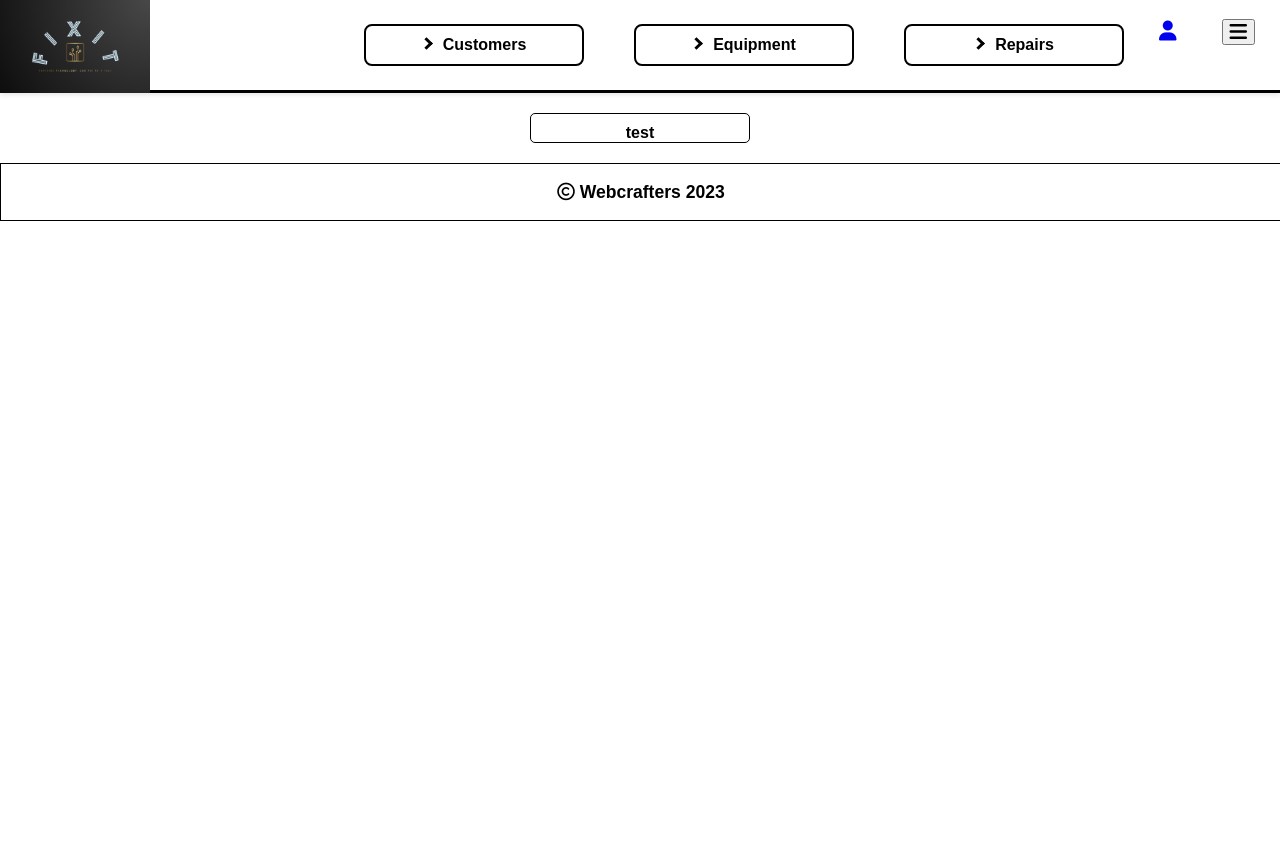
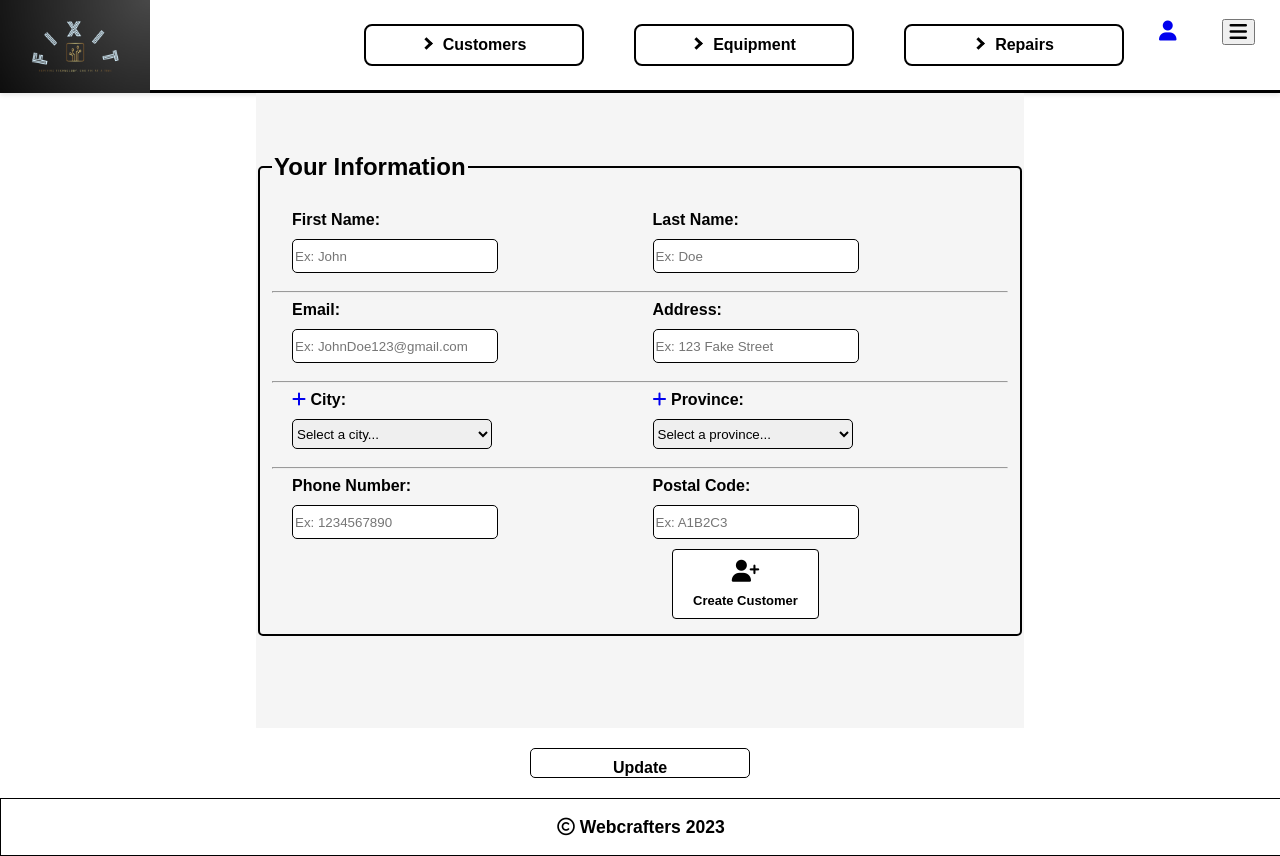
Before and after one commit to GuyGuy5000/Prototype, a plain HTML site: page Prototype-main/view_customer.html in a window 1280 px wide. Before the commit the page ends 800 px from the top, so only its background shows below. Drawn offline with Linux system fonts and the light colour scheme.

Commit message:
Update view_customer.html

```diff
--- a/Prototype-main/view_customer.html
+++ b/Prototype-main/view_customer.html
@@ -67,7 +67,74 @@
         <script src="JS/nav-burger.js"></script>
     </header>
             <main>
-                <input class="dropdownbtn" type="button" onclick="GenerateSummary(CustomerTable)" id="btn" value="test">
+
+                <div class="main-form">
+            <form action="https://webdevbasics.net/scripts/demo.php" method="post">
+                <fieldset>
+                    <legend>Your Information</legend>
+                    <div class="col">
+                        <div>
+                            <label for="fName"><b>First Name:</b></label>
+                            <input id="fName" autocomplete="on" name="create" type="text" placeholder="Ex: John" required>
+                        </div>
+
+                        <div>
+                            <label for="lName"><b>Last Name:</b></label>
+                            <input id="lName" autocomplete="on" name="create" type="text" placeholder="Ex: Doe" required>
+                        </div>
+                    </div>
+                    <hr>
+                    <div class="col">
+                        <div>
+                            <label for="email"><b>Email:</b></label>
+                            <input id="email" autocomplete="on" name="create" type="email" placeholder="Ex: JohnDoe123@gmail.com"
+                                required>
+                        </div>
+
+                        <div>
+                            <label for="address"><b>Address:</b></label>
+                            <input id="address" autocomplete="on" name="create" type="text" placeholder="Ex: 123 Fake Street" required>
+                        </div>
+                    </div>
+                    <hr>
+                    <div class="col">
+                        <div>
+                            <a href="city.html"><i class="fa-solid fa-plus"></i></a>
+                            <label for="city"><b>City:</b></label>
+                            <select id="city" name="create" required>
+                                <option value="">Select a city...</option>
+                            </select>
+                        </div>
+                        <div>
+                            <a href="create_customer.html"><i class="fa-solid fa-plus"></i></a>
+                            <label for="province"><b>Province:</b></label>
+                            <select id="province" name="create" required>
+                                <option value="">Select a province...</option>
+                            </select>
+                        </div>
+                    </div>
+                    <hr>
+                    <div class="col">
+                        <div>
+                            <label for="phone"><b>Phone Number:</b></label>
+                            <input id="phone" autocomplete="on" name="create" type="tel" placeholder="Ex: 1234567890" required>
+                        </div>
+                        <div>
+                            <label for="postal"><b>Postal Code:</b></label>
+                            <input id="postal" autocomplete="on" name="create" type="text" placeholder="Ex: A1B2C3" required>
+                        </div>
+                    </div>
+                    <div class="btn">
+                        <button onclick="GenerateSummary(CustomerTable)" >
+                            <i class="fa-solid fa-user-plus icon-large"></i>
+                                <h2>Create Customer</h2>
+                        </button>
+                    </div>
+
+                </fieldset>
+            </form>
+        </div>
+                <input class="dropdownbtn" type="button" onclick="GenerateSummary(CustomerTable)" id="btn" value="Update">
                 <table id="tblSummary">
                 </table>
             </main>
```
